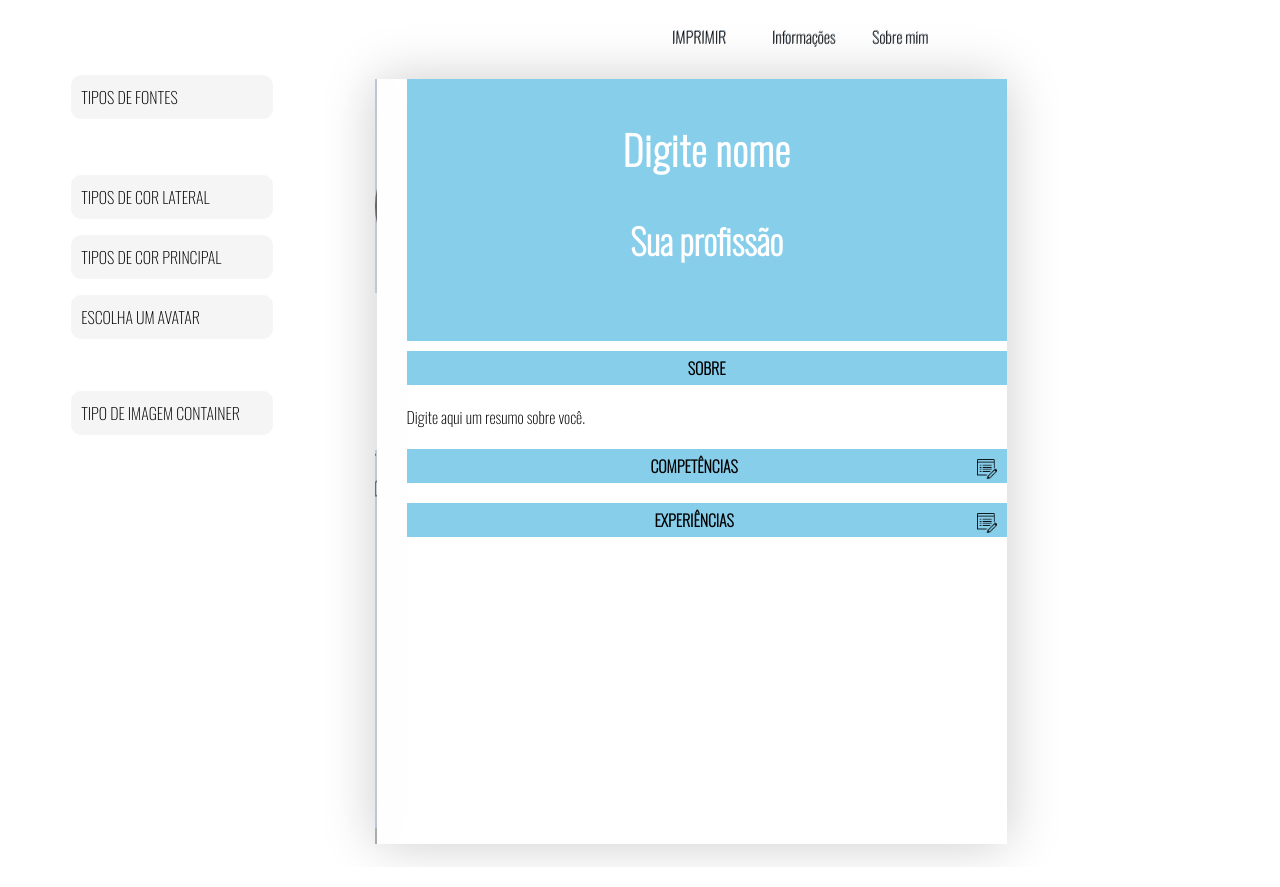
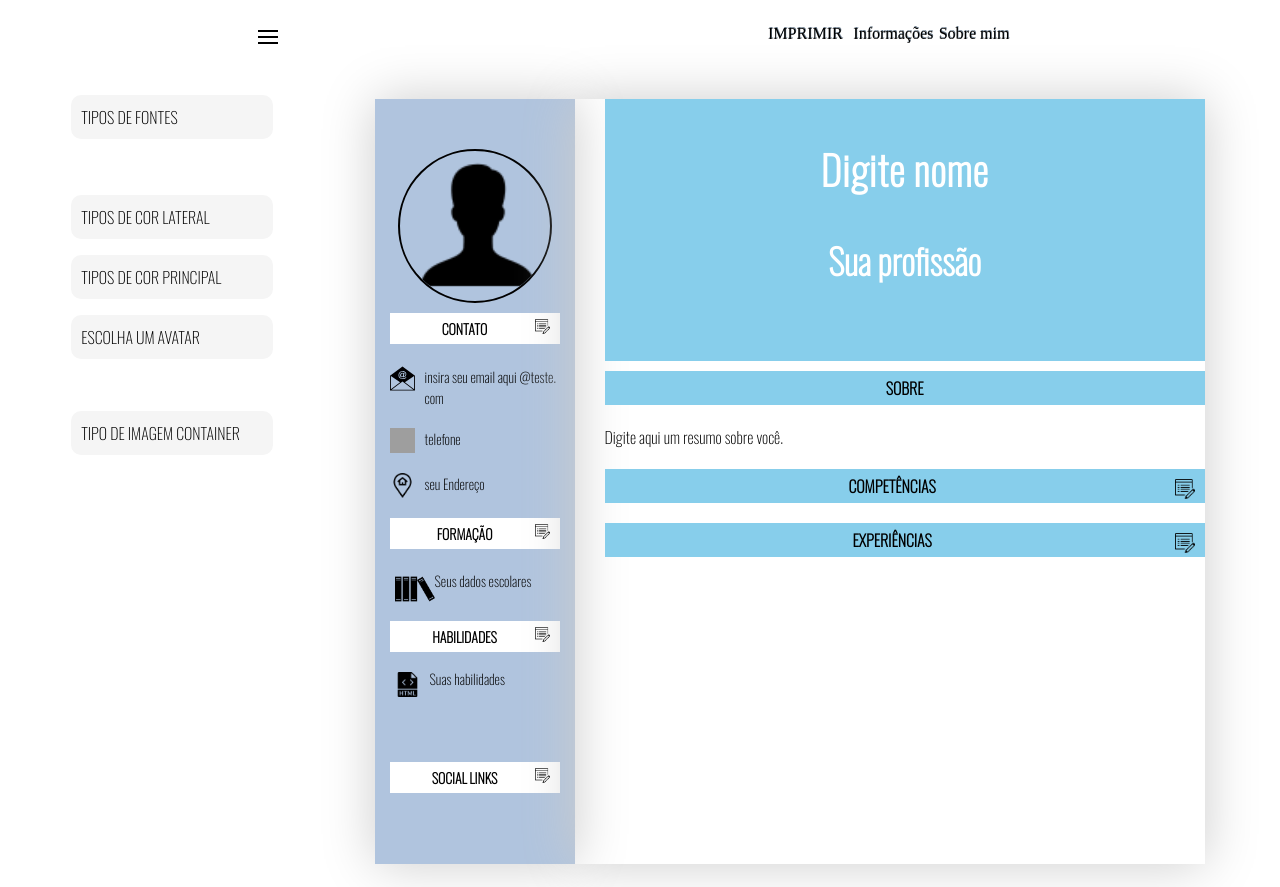
Before and after one commit to SoderJuliano/MeuProjetoPortifolio, a Vue app: page / in a window 1280 px wide. Built offline with nearby package versions, Linux system fonts and the light colour scheme; grey boxes are pictures that could not be loaded; a web font is replaced by a local one.

Commit message:
new changes new menu

```diff
--- a/src/components/Side.vue
+++ b/src/components/Side.vue
@@ -353,7 +353,8 @@ export default {
 @media screen and (min-width:1001px) {
   .side{
     height: calc(100% +200px);
-    width: 200px;
+    width: 250px;
+    min-width: 200px;
     background-color: gray;
     justify-content: center;
     padding-top: 50px;
--- a/src/components/navBar.vue
+++ b/src/components/navBar.vue
@@ -1,10 +1,13 @@
 <template>
     <div class="container-fluid">
         <nav class="navbar">
-         <!-- <imprimir
-                  class="navbar-toggler"
-                /> -->
           <ul class="nav no-search">
+            <div class="nav-item is-right">
+                <img @click="showMenu" src="../icons/menustatic.png" alt="menu">
+            </div>
+
+
+              <div class="right-options">
                   <li v-on:click="imprimir" class="nav-item" id="inprimir-item"><a href="#">IMPRIMIR</a></li>
                     <li class="nav-item" id="navbarDropdown">
                       <a class="nav-link" href="#" >
@@ -27,20 +30,32 @@
                         <li v-on:click="contact" class="nav-item"><a href="#">Entre em contato</a></li>
                       </div>
                     </li>
+                </div>
+
             </ul>
         </nav>
     </div>
-
+  <options-menu
+    :show = show
+  />
 </template>
 
 <script>
-//import imprimir from './Imprimir-bnt.vue'
+import optionsMenu from './optionsMenu.vue'
 export default {
     name: 'nav-bar',
     components:{
-     // imprimir
+      optionsMenu
+    },
+    data(){
+      return{
+        show: false
+      }
     },
     methods:{
+      showMenu(){
+        this.show = true
+      },
       about(){
         alert("Este site foi desenvolvido para suprir a necessidade de montar cvs ou atualizar currículos de forma rápida, pratica e de forma gratuíta, gerando um cv bonito e profissional altamente configurável.");
         alert("Este site não utiliza cookies e também não guarda nenhuma informação pessoal. Todas as suas informações estão no cache do navegador e no seu localStorage, para apagá-los, deve apagar os dados do navegador.")
@@ -80,6 +95,7 @@ export default {
   justify-content: space-around;
   float: right;
   margin: 0 auto;
+  width: 100%;
 }
 .navbar ul {
   list-style: none;
@@ -124,4 +140,16 @@ export default {
 @media only screen and (max-width: 720px) {
  .container-fluid{display: none;}
 }
+.nav-item.is-right{
+  position: absolute;
+  width: 20%;
+  left: 20%;
+  display: flex;
+}
+.right-options{
+  position: absolute;
+  width: 20%;
+  right: 20%;
+  display: flex;
+}
 </style>
--- /dev/null
+++ b/src/components/optionsMenu.vue
@@ -0,0 +1,14 @@
+<template>
+    <div v-if="show" class="dropdown">
+        <h1>TESTETESTE</h1>
+    </div>
+</template>
+
+<script>
+export default {
+    name: 'options-menu',
+   props:{
+       show: Boolean
+   }
+}
+</script>
```
Lines whose indentation alone changed are shown as unchanged.
